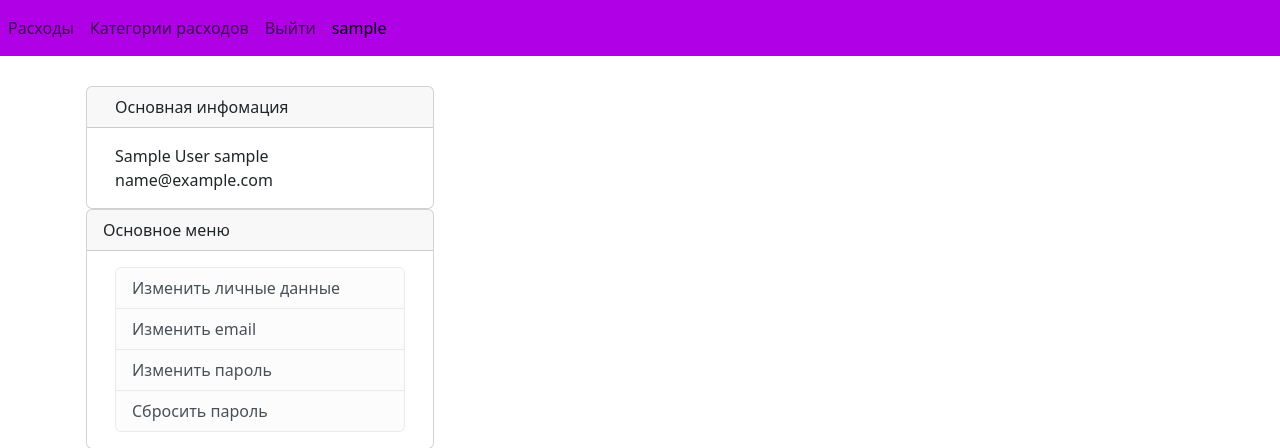
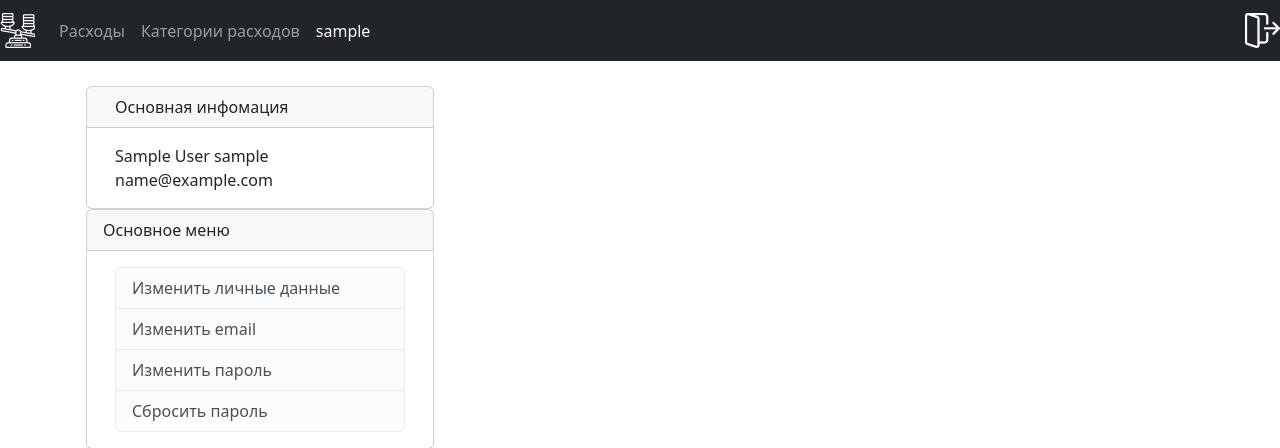
Before and after one commit to akchau/het, a Django app: page /auth/account/ in a window 1280 px wide. Shown: the top 448 px of the page. Run offline with Django 4.2, Linux system fonts and the light colour scheme; the visitor is signed in with stand-in values (Sample User, id 1); some libraries are stand-ins or nearby versions.

Commit message:
изменения навбара,добавлена икнока,ссылка-картинка для выхода и изменено расположение элементов

```diff
--- a/het/static/css/base.css
+++ b/het/static/css/base.css
@@ -2,3 +2,4 @@
     display: flex;
     flex-wrap: nowrap;
 }
+ /* #212529 */
--- a/het/templates/core/main_menu.html
+++ b/het/templates/core/main_menu.html
@@ -1,8 +1,10 @@
+{% load static %}
 <header>
-  <nav class="navbar fixed-top navbar-expand-lg" style="background-color: rgb(175, 0, 230);"">
-    <a></a>
-    <div class="collapse navbar-collapse" id="navbarNav">
-      <ul class="navbar-nav">
+  <nav class="navbar fixed-top navbar-expand-lg navbar-dark bg-dark d-flex justify-content-between">
+      <div class="d-flex">
+        <img src="{% static 'imgs/logo 1.png'%}" class="navbar-brand">
+            <div class="collapse navbar-collapse flex-grow-1" id="navbarNav">
+              <ul class="navbar-nav" class="navbar-nav mr-auto">
                {% if user.is_authenticated %}
                 <li class="nav-item">
                   <a class="nav-link
@@ -10,7 +12,8 @@
                     active
                     {% endif %}"
                     href="{% url "expenses:list" %}">
-            <span class="sr-only">Расходы</span></a>
+                    <span class="sr-only">Расходы</span>
+                  </a>
                </li>
                <li class="nav-item">
                 <a class="nav-link
@@ -19,9 +22,6 @@
                   {% endif %}"
                   href="{% url "expenses_categories:list" %}">
                  <span class="sr-only">Категории расходов</span></a>
-          </li>
-          <li class="nav-item">
-            <a class="nav-link" href="{% url "users:logout" %}">Выйти<span class="sr-only"></span></a>
                </li>
                <li class="nav-item">
                  <a class="nav-link
@@ -48,6 +48,31 @@
                </li>
               {% endif %}
              </ul>
+          </div>
+        </div>
+        <a class="nav-link ml-auto" href="{% url "users:logout" %}" class="navbar-brand logo-right">
+          <img src="{% static 'imgs/logout 1.png'%}" alt="Выйти">
+            <span class="sr-only"></span>
+        </a>
   </nav>
 </header>
 <!--навигация-->
+<!-- <a class="nav-link" href="{% url "users:logout" %}">Выйти<span class="sr-only"></span></a> -->
+<!-- <a class="nav-link" href="{% url "users:logout" %}"><img src="URL_ВАШЕЙ_КАРТИНКИ" alt="Выйти"><span class="sr-only"></span></a> -->
+<!-- <header>
+  <nav class="navbar fixed-top navbar-expand-lg navbar-dark bg-dark">
+    <a href="#" class="navbar-brand">Logo</a>
+    <div class="collapse navbar-collapse" id="navbarNav">
+      <ul class="navbar-nav ml-auto">
+        {% if user.is_authenticated %}
+           другие элементы меню -->
+          <!-- <li class="nav-item" >    -->
+            <!-- <a class="nav-link" href="{% url "users:logout" %}"><img src="URL_ВАШЕЙ_КАРТИНКИ" alt="Выйти"><span class="sr-only"></span></a> -->
+          <!-- </li> -->
+          <!-- другие элементы меню -->
+        <!-- {% else %} -->
+          <!-- элементы меню для неаутентифицированного пользователя -->
+        <!-- {% endif %} -->
+      <!-- </ul> -->
+   <!-- </nav> -->
+<!-- </header> -->
--- a/het/users/views.py
+++ b/het/users/views.py
@@ -40,7 +40,7 @@ class CardHeader(str, Enum):
 
 
 class FormHeader(str, Enum):
-    PERSONAL_DATA = "Изменение основых данных профиля"
+    PERSONAL_DATA = "Изменение основных данных профиля"
     EMAIL = "Изменение email"
     CHANGE_PASSWORD = "Смена пароля"
     DROPPING_PASSWORD = "Сброс пароля"
```
Also changed, not shown: het/static/css/main_menu.css (+6 -28 lines), het/static/imgs/logo 1.png (added), het/static/imgs/logout 1.png (added). Lines whose indentation alone changed are shown as unchanged.
